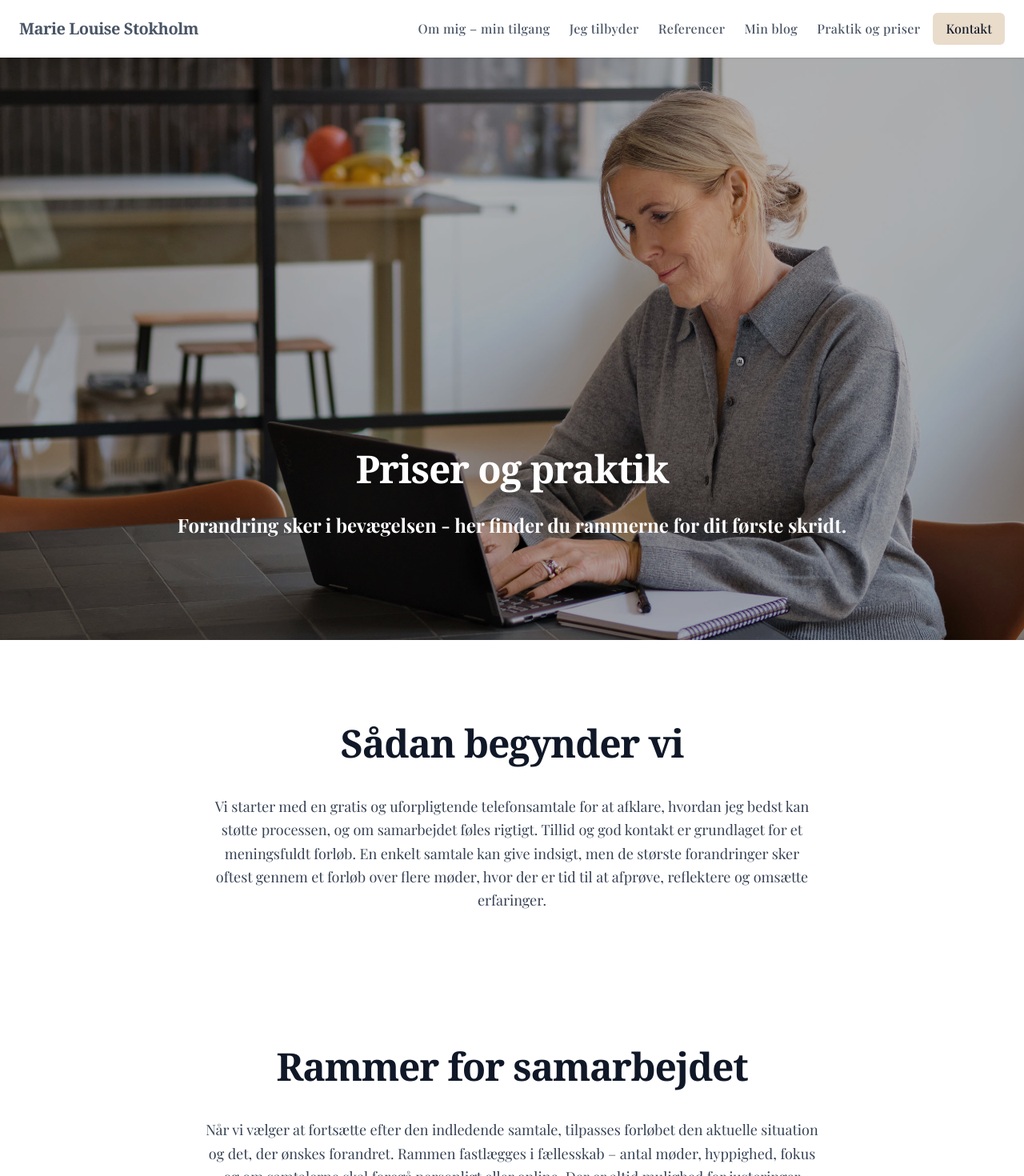
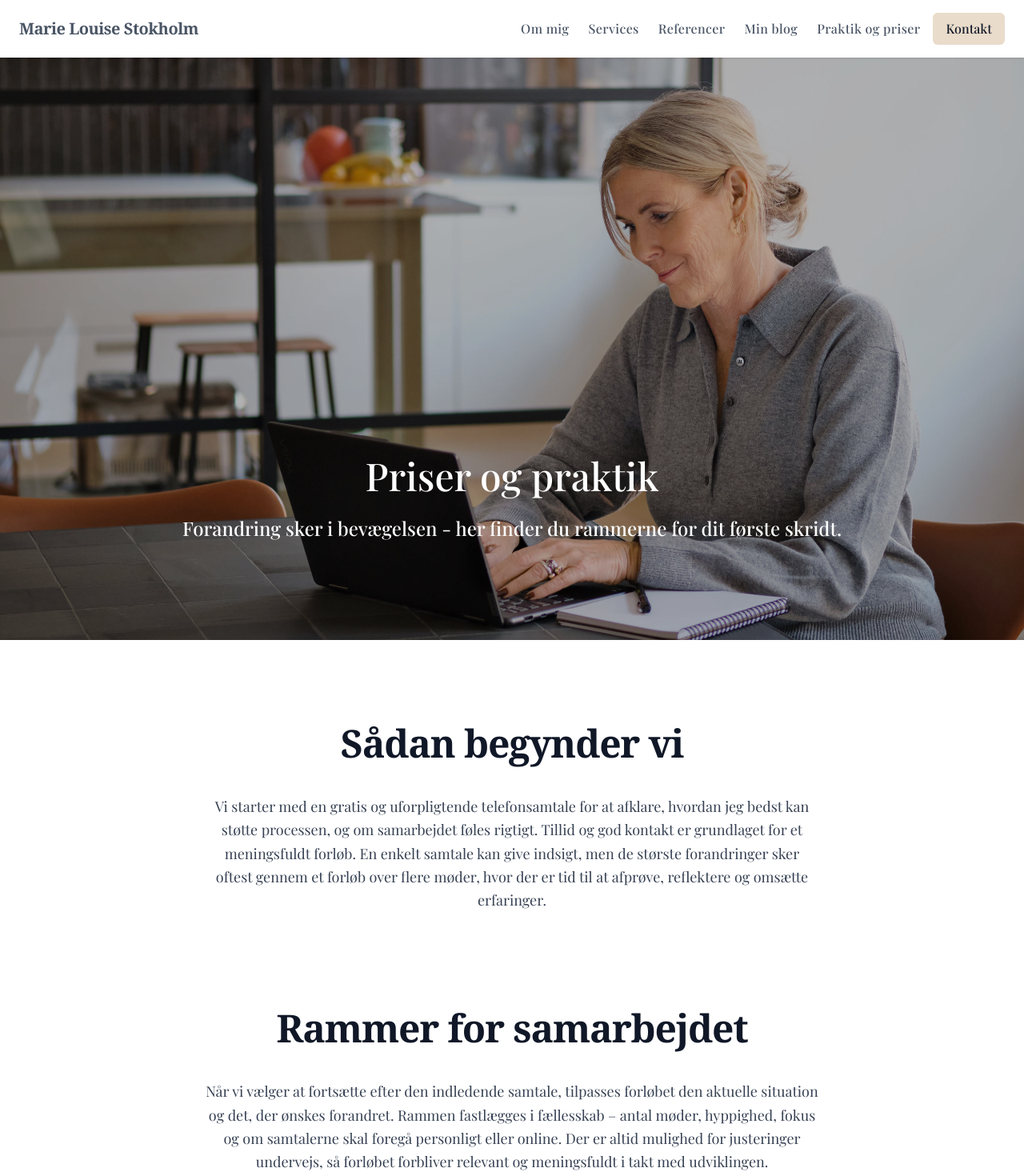
Before and after one commit to nordic-agency/marielouisestokholm, a Next.js app: page /praktik-og-priser in a window 1280 px wide. Shown: the top 1470 px of the page at 80% size. Built offline with nearby package versions, Linux system fonts and the light colour scheme.

Commit message:
Update navigation: rename 'Om mig – min tilgang' to 'Om mig', 'Jeg tilbyder' to 'Services', and update URL from /hvad-jeg-tilbyder to /services. Update hero section styling on services and praktik-og-priser pages. Reduce spacing between sections.

```diff
--- a/src/app/om-mig/page.tsx
+++ b/src/app/om-mig/page.tsx
@@ -218,7 +218,7 @@ export default function AboutPage() {
           </h2>
           <div className="space-y-4 text-lg leading-relaxed text-gray-700">
             <p>
-              Se mere om forløb på siden <Link href="/hvad-jeg-tilbyder" className="text-[#8B4513] hover:text-[#A0522D] font-semibold underline decoration-2 underline-offset-2">Ydelser</Link>.
+              Se mere om forløb på siden <Link href="/services" className="text-[#8B4513] hover:text-[#A0522D] font-semibold underline decoration-2 underline-offset-2">Ydelser</Link>.
             </p>
             <p>
               Læs mere om min tilgang – på siden <Link href="/blog" className="text-[#8B4513] hover:text-[#A0522D] font-semibold underline decoration-2 underline-offset-2">Blog</Link>.
--- a/src/app/page.tsx
+++ b/src/app/page.tsx
@@ -236,7 +236,7 @@ export default function Home() {
           {/* CTA knapper */}
           <div className="mt-16 flex flex-col md:flex-row gap-4 justify-center items-center">
             <a
-              href="/hvad-jeg-tilbyder"
+              href="/services"
               className="inline-block bg-[#e9dccb] hover:bg-[#d7c3ad] text-gray-900 font-semibold py-3 px-6 rounded transition"
             >
               Her kan du læse mere om, hvad jeg tilbyder
--- a/src/app/praktik-og-priser/page.tsx
+++ b/src/app/praktik-og-priser/page.tsx
@@ -15,17 +15,19 @@ export default function PraktikOgPriser() {
         />
         <div className="absolute inset-0 bg-black/30 z-10" />
         <div className="relative z-20 text-center text-white max-w-6xl mx-auto px-6 pb-16 md:pb-24">
-          <h1 className="text-3xl md:text-5xl font-serif font-bold leading-tight tracking-tight mb-6">
-            Priser og praktik
-          </h1>
-          <p className="text-xl md:text-2xl font-bold mb-8">
-            Forandring sker i bevægelsen - her finder du rammerne for dit første skridt.
-          </p>
+          <div className="max-w-4xl mx-auto text-center">
+            <h1 className="text-3xl md:text-5xl leading-relaxed text-white font-medium px-8 pb-2 inline-block">
+              Priser og praktik
+            </h1>
+            <p className="text-xl md:text-2xl leading-relaxed text-white font-medium px-8 pt-0 py-6 inline-block">
+              Forandring sker i bevægelsen - her finder du rammerne for dit første skridt.
+            </p>
+          </div>
         </div>
       </section>
 
       {/* Sådan begynder vi */}
-      <section className="w-full bg-white pt-24 pb-12 px-6">
+      <section className="w-full bg-white pt-24 pb-6 px-6">
         <div className="max-w-4xl mx-auto">
           <div className="text-center mb-16">
             <h2 className="text-4xl md:text-5xl font-serif font-bold text-gray-900 leading-snug tracking-tight mb-8">
@@ -41,7 +43,7 @@ export default function PraktikOgPriser() {
       </section>
 
       {/* Rammer for samarbejdet */}
-      <section className="w-full bg-white pt-12 pb-24 px-6">
+      <section className="w-full bg-white pt-6 pb-24 px-6">
         <div className="max-w-4xl mx-auto">
           <div className="text-center mb-16">
             <h2 className="text-4xl md:text-5xl font-serif font-bold text-gray-900 leading-snug tracking-tight mb-8">
--- a/src/app/hvad-jeg-tilbyder/page.tsx
+++ b/src/app/services/page.tsx
@@ -16,7 +16,7 @@ export default function HvadJegTilbyder() {
         />
         <div className="absolute inset-0 bg-black/30 z-10" />
         <div className="relative z-20 text-center text-white max-w-6xl mx-auto px-6 pb-16 md:pb-24">
-          <h1 className="text-3xl md:text-5xl font-serif font-bold leading-tight tracking-tight">
+          <h1 className="text-2xl md:text-4xl leading-relaxed text-white font-medium px-8 py-6 inline-block">
             Jeg tilbyder samtaler, der skaber bevægelse
           </h1>
         </div>
--- a/src/components/Header.tsx
+++ b/src/components/Header.tsx
@@ -19,8 +19,8 @@ export default function Header() {
 
       <div className="hidden md:flex items-center space-x-4">
                <nav className="space-x-6 text-gray-600 font-sans font-medium text-base tracking-wide">
-                 <Link href="/om-mig">Om mig – min tilgang</Link>
-                 <Link href="/hvad-jeg-tilbyder">Jeg tilbyder</Link>
+                 <Link href="/om-mig">Om mig</Link>
+                 <Link href="/services">Services</Link>
                  <Link href="/testimonials">Referencer</Link>
                  <Link href="/blog">Min blog</Link>
                  <Link href="/praktik-og-priser">Praktik og priser</Link>
@@ -43,8 +43,8 @@ export default function Header() {
 
              {isClient && menuOpen && (
                <div className="absolute top-full left-0 w-full bg-white border-t border-gray-200 px-6 py-6 flex flex-col space-y-4 items-start text-gray-600 font-sans font-medium md:hidden z-40 shadow-md">
-                 <Link href="/om-mig" onClick={() => setMenuOpen(false)}>Om mig – min tilgang</Link>
-                 <Link href="/hvad-jeg-tilbyder" onClick={() => setMenuOpen(false)}>Jeg tilbyder</Link>
+                 <Link href="/om-mig" onClick={() => setMenuOpen(false)}>Om mig</Link>
+                 <Link href="/services" onClick={() => setMenuOpen(false)}>Services</Link>
                  <Link href="/testimonials" onClick={() => setMenuOpen(false)}>Referencer</Link>
                  <Link href="/blog" onClick={() => setMenuOpen(false)}>Min blog</Link>
                  <Link href="/praktik-og-priser" onClick={() => setMenuOpen(false)}>Praktik og priser</Link>
```
